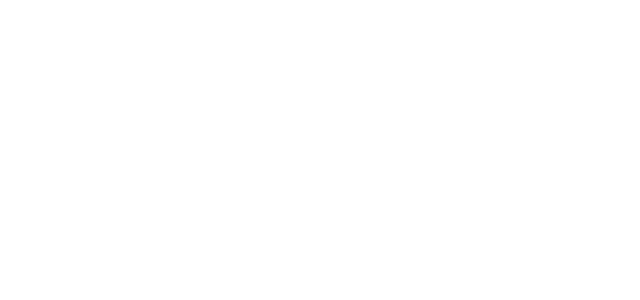
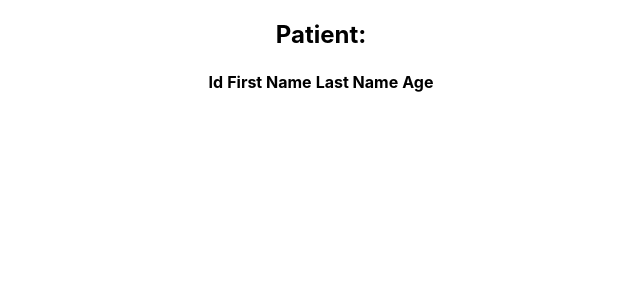
Before and after one commit to bthank/clinicalsapp-react, a React (Create React App) app: page / in a window 1280 px wide. Shown: the top 300 px of the page, without its empty margins (319-959 px from the left). Built offline with nearby package versions, Linux system fonts and the light colour scheme.

Commit message:
Start implementing the home page

```diff
--- a/package.json
+++ b/package.json
@@ -2,6 +2,7 @@
   "name": "clinicalsapp",
   "version": "0.1.0",
   "private": true,
+  "proxy": "localhost:8080",
   "dependencies": {
     "@testing-library/jest-dom": "^5.11.4",
     "@testing-library/react": "^11.1.0",
--- a/src/components/Home.js
+++ b/src/components/Home.js
@@ -1,13 +1,49 @@
 import React from 'react';
+import axios from 'axios';
 
 class Home extends React.Component {
+
+    /* Home will retrieve patient details from the backend and and display it
+       in a tabular format.*/
+
+    /* define state for this component so that it can be used later in the render().
+       patientData will be an empty array to start with before the axios get call. */
+    state = {
+        patientData:[]
+    }
+
+    componentWillMount(){
+        axios.get('localhost:8080/clinicalservices/api/patients/')
+            .then(response => {
+                /* response.data will give us the JSON data that comes back from
+                   the axios REST call.  We will then set state to that data. */
+                const patientData = response.data;
+                this.setState({patientData} )
+            })
+    }
 
     render(){
         /* the code within the render return is JSX code which gets converted to HTML
         JSX is a syntax extension to JavaScript
+
+        RowCreator is a component that is passed a patient and will create a table
+        row from it.
         */
         return (<div>
-
+            <h2>Patient:</h2>
+            <table align="center">
+                <thead>
+                    <tr>
+                        <th>Id</th>
+                        <th>First Name</th>
+                        <th>Last Name</th>
+                        <th>Age</th>
+                    </tr>
+                </thead>
+                <tbody>
+                    {this.state.patientData.map(patient => <RowCreator item={patient}/>)}
+                </tbody>
+            </table>
         </div>);
     }
 
```
